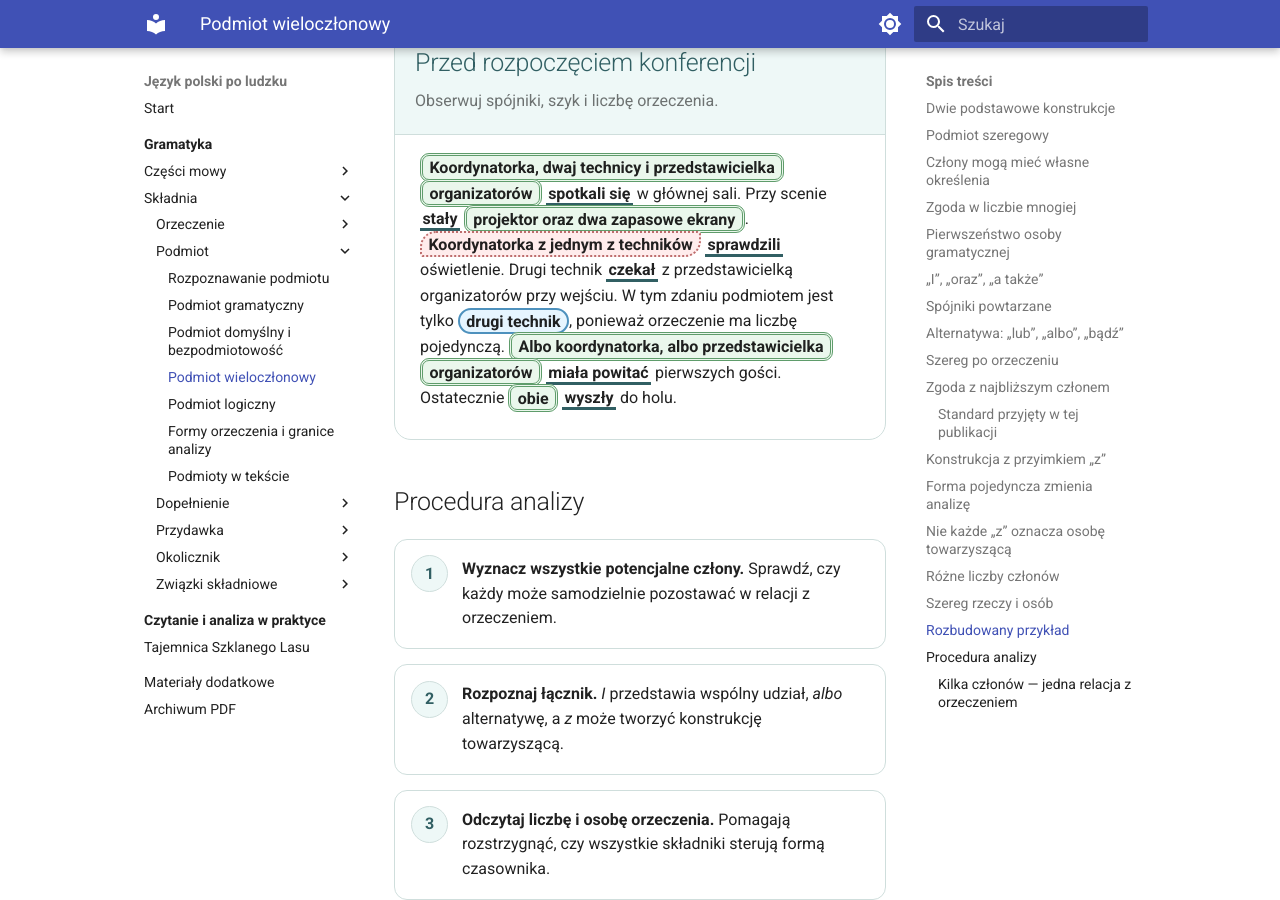
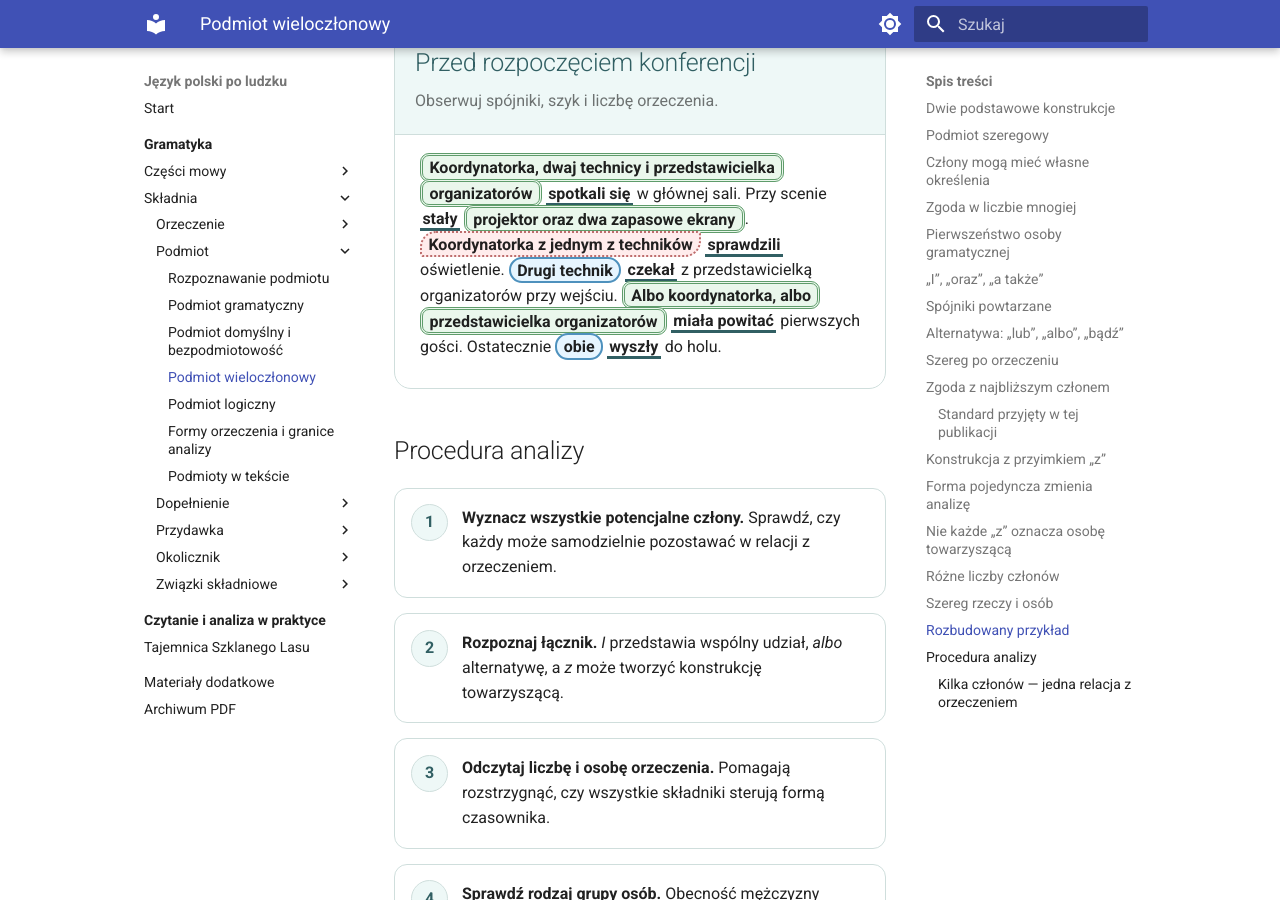
Before and after one commit to dchorazkiewicz/SP_JP, an MkDocs documentation site: the page built from docs/gramatyka/skladnia/podmiot/podmiot-wieloczlonowy.md, in a window 1280 px wide and 900 px high, scrolled down 6195 px. Built offline with MkDocs 1.6.1 and Material for MkDocs 9.7.7, drawn with Linux system fonts in a browser that asks for light colours; some of the changed text lies outside the part shown.

Commit message:
Popraw rdzenie podmiotów w lekcji o szeregu

```diff
--- a/docs/gramatyka/skladnia/podmiot/podmiot-wieloczlonowy.md
+++ b/docs/gramatyka/skladnia/podmiot/podmiot-wieloczlonowy.md
@@ -163,7 +163,7 @@ Forma pojedyncza wskazuje jako podmiot gramatyczny wyłącznie człon w mianowni
 
 ## Nie każde „z” oznacza osobę towarzyszącą
 
-> <span class="subject-mark subject-mark--grammatical">filiżanka <strong>kawy</strong> z mlekiem</span> <span class="subject-predicate">stała</span> na stole.
+> <span class="subject-mark subject-mark--grammatical"><strong>Filiżanka</strong> kawy z mlekiem</span> <span class="subject-predicate">stała</span> na stole.
 
 > <span class="subject-mark subject-mark--grammatical"><strong>Dokument</strong> z załącznikami</span> <span class="subject-predicate">został wysłany</span> rano.
 
@@ -200,9 +200,9 @@ Poprawność formalna nie zawsze oznacza najlepszy styl.
 
 <span class="subject-mark subject-mark--series"><strong>Koordynatorka, dwaj technicy i przedstawicielka organizatorów</strong></span> <span class="subject-predicate">spotkali się</span> w głównej sali. Przy scenie <span class="subject-predicate">stały</span> <span class="subject-mark subject-mark--series"><strong>projektor oraz dwa zapasowe ekrany</strong></span>.
 
-<span class="subject-mark subject-mark--companion"><strong>Koordynatorka z jednym z techników</strong></span> <span class="subject-predicate">sprawdzili</span> oświetlenie. Drugi technik <span class="subject-predicate">czekał</span> z przedstawicielką organizatorów przy wejściu. W tym zdaniu podmiotem jest tylko <span class="subject-mark subject-mark--grammatical"><strong>drugi technik</strong></span>, ponieważ orzeczenie ma liczbę pojedynczą.
+<span class="subject-mark subject-mark--companion"><strong>Koordynatorka z jednym z techników</strong></span> <span class="subject-predicate">sprawdzili</span> oświetlenie. <span class="subject-mark subject-mark--grammatical"><strong>Drugi technik</strong></span> <span class="subject-predicate">czekał</span> z przedstawicielką organizatorów przy wejściu.
 
-<span class="subject-mark subject-mark--series"><strong>Albo koordynatorka, albo przedstawicielka organizatorów</strong></span> <span class="subject-predicate">miała powitać</span> pierwszych gości. Ostatecznie <span class="subject-mark subject-mark--series"><strong>obie</strong></span> <span class="subject-predicate">wyszły</span> do holu.
+<span class="subject-mark subject-mark--series"><strong>Albo koordynatorka, albo przedstawicielka organizatorów</strong></span> <span class="subject-predicate">miała powitać</span> pierwszych gości. Ostatecznie <span class="subject-mark subject-mark--grammatical"><strong>obie</strong></span> <span class="subject-predicate">wyszły</span> do holu.
 
   </div>
 </div>
```
